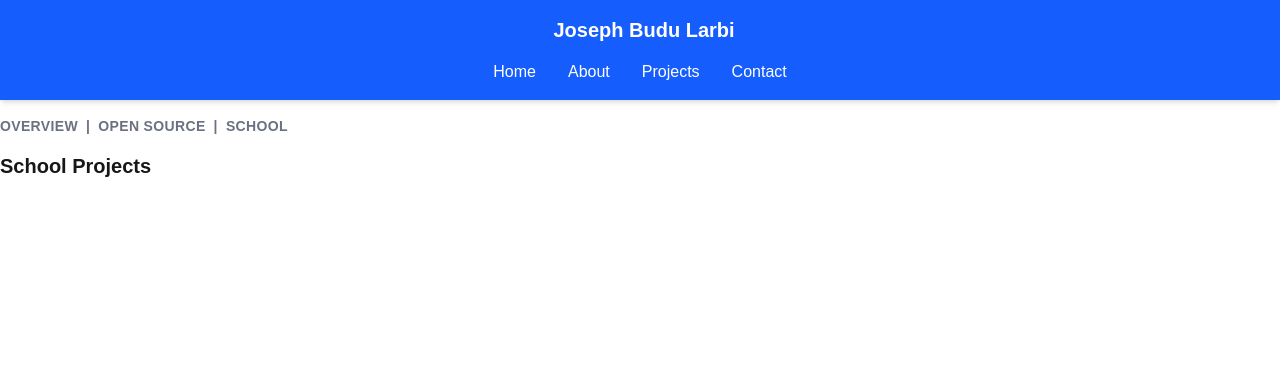
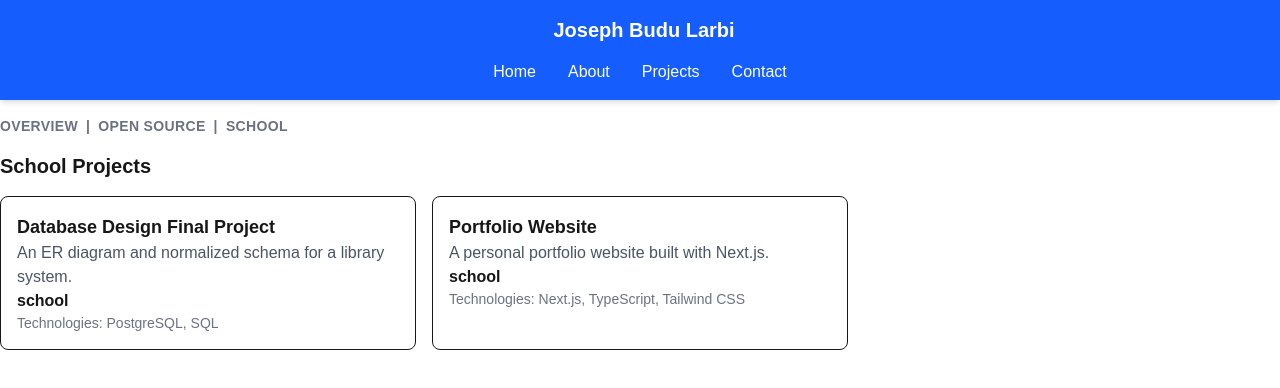
Before and after one commit to budujoseph/wdd430-portfolio, a Next.js app in the folder wdd430-portfolio/: page /projects/school in a window 1280 px wide. Shown: the top 388 px of the page. Built offline with nearby package versions, Linux system fonts and the light colour scheme.

Commit message:
correction in projects routes

```diff
--- a/wdd430-portfolio/app/api/projects/[id]/route.ts
+++ b/wdd430-portfolio/app/api/projects/[id]/route.ts
@@ -3,7 +3,7 @@ import { getProjectById } from '@/lib/projects-db';
 
 export async function GET(
     request: Request,
-    {params} : {params: {id: string}}
+    {params} : {params: Promise<{id: string}>}
 ) {
     const {id} = await params;
     const projectId = Number(id);
--- a/wdd430-portfolio/app/api/projects/route.ts
+++ b/wdd430-portfolio/app/api/projects/route.ts
@@ -0,0 +1,8 @@
+import { NextResponse } from 'next/server';
+import { getProjects } from '@/lib/projects-db';
+
+export async function GET() {
+    const projects = getProjects();
+
+    return NextResponse.json(projects, { status: 200 });
+}
--- a/wdd430-portfolio/app/projects/opensource/page.tsx
+++ b/wdd430-portfolio/app/projects/opensource/page.tsx
@@ -1,8 +1,20 @@
+import { getProjects } from '@/lib/projects-db';
 
 export default function OpenSourceProjects() {
+    const openSourceProjects = getProjects('opensource');
     return (
         <main>
             <h2 className='text-xl font-bold mb-4'>Open Source Projects</h2>
+            <div className='flex align-items grid grid-cols-1 md:grid-cols-2 lg:grid-cols-3 gap-4'>
+                {openSourceProjects.map((project) => (
+                    <div key={project.id} className='border rounded-lg p-4'>
+                        <h3 className='text-lg font-bold'>{project.title}</h3>
+                        <p className='text-gray-600'>{project.description}</p>
+                        <p className='text-md font-semibold'>{project.type}</p>
+                        <p className='text-sm text-gray-500'>Technologies: {project.technologies.join(', ')}</p>
+                    </div>
+                ))}
+            </div>
         </main>
     )
 }
--- a/wdd430-portfolio/app/projects/school/page.tsx
+++ b/wdd430-portfolio/app/projects/school/page.tsx
@@ -1,8 +1,21 @@
 
-export default function Projects() {
+import { getProjects } from '@/lib/projects-db';
+
+export default function SchoolProjects() {
+    const schoolProjects = getProjects('school');
     return (
         <main>
             <h2 className='text-xl font-bold mb-4'>School Projects</h2>
+            <div className='flex align-items grid grid-cols-1 md:grid-cols-2 lg:grid-cols-3 gap-4'>
+                {schoolProjects.map((project) => (
+                    <div key={project.id} className='border rounded-lg p-4'>
+                        <h3 className='text-lg font-bold'>{project.title}</h3>
+                        <p className='text-gray-600'>{project.description}</p>
+                        <p className='text-md font-semibold'>{project.type}</p>
+                        <p className='text-sm text-gray-500'>Technologies: {project.technologies.join(', ')}</p>
+                    </div>
+                ))}
+            </div>
         </main>
     )
 }
```
Also changed, not shown: wdd430-portfolio/lib/projects-db.ts (indentation only).
